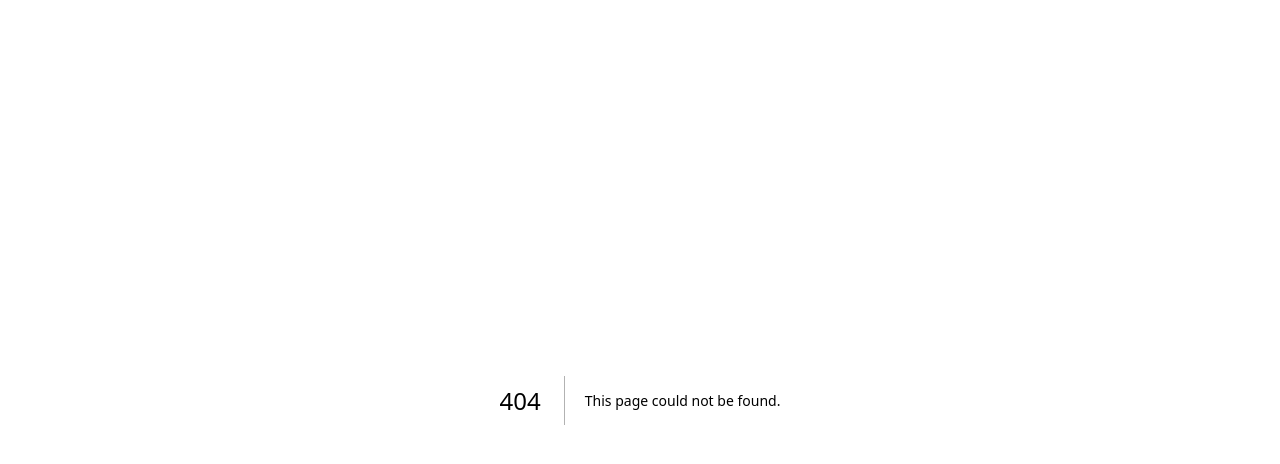
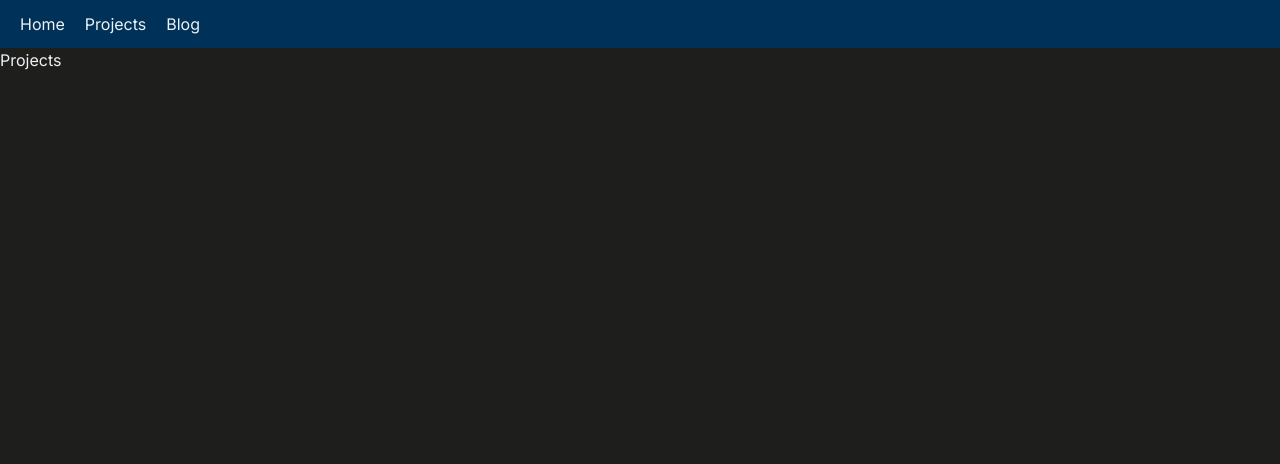
Before and after one commit to bgandy94/personal-website, a Next.js app: page /projects in a window 1280 px wide. Before the commit this address had no page. Shown: the top 464 px of the page. Built offline with nearby package versions, Linux system fonts and the light colour scheme.

Commit message:
getting started on home page

```diff
--- a/app/globals.css
+++ b/app/globals.css
@@ -16,15 +16,6 @@
   }
 }
 
-body {
-  color: rgb(var(--foreground-rgb));
-  background: linear-gradient(
-      to bottom,
-      transparent,
-      rgb(var(--background-end-rgb))
-    )
-    rgb(var(--background-start-rgb));
-}
 
 @layer utilities {
   .text-balance {
--- a/app/layout.tsx
+++ b/app/layout.tsx
@@ -1,3 +1,4 @@
+import Link from "next/link";
 import type { Metadata } from "next";
 import { Inter } from "next/font/google";
 import "./globals.css";
@@ -9,6 +10,26 @@ export const metadata: Metadata = {
   description: "Generated by create next app",
 };
 
+const Nav = () => {
+  return (
+    <header className="bg-primary h-[3rem] text flex-row flex">
+      {[
+        ["Home", "/"],
+        ["Projects", "/projects"],
+        ["Blog", "/blog"],
+      ].map(([title, path]) => (
+        <Link
+          key={title}
+          className="hover:font-bold cursor-pointer h-full ml-5 leading-[3rem]"
+          href={path}
+        >
+          {title}
+        </Link>
+      ))}
+    </header>
+  );
+};
+
 export default function RootLayout({
   children,
 }: Readonly<{
@@ -16,7 +37,11 @@ export default function RootLayout({
 }>) {
   return (
     <html lang="en">
-      <body className={inter.className}>{children}</body>
+      <body className={inter.className + " bg-background text-primary"}>
+        <Nav />
+
+        {children}
+      </body>
     </html>
   );
 }
--- a/app/page.tsx
+++ b/app/page.tsx
@@ -1,113 +1,50 @@
 import Image from "next/image";
-
+import Link from "next/link";
 export default function Home() {
   return (
-    <main className="flex min-h-screen flex-col items-center justify-between p-24">
-      <div className="z-10 max-w-5xl w-full items-center justify-between font-mono text-sm lg:flex">
-        <p className="fixed left-0 top-0 flex w-full justify-center border-b border-gray-300 bg-gradient-to-b from-zinc-200 pb-6 pt-8 backdrop-blur-2xl dark:border-neutral-800 dark:bg-zinc-800/30 dark:from-inherit lg:static lg:w-auto  lg:rounded-xl lg:border lg:bg-gray-200 lg:p-4 lg:dark:bg-zinc-800/30">
-          Get started by editing&nbsp;
-          <code className="font-mono font-bold">app/page.tsx</code>
-        </p>
-        <div className="fixed bottom-0 left-0 flex h-48 w-full items-end justify-center bg-gradient-to-t from-white via-white dark:from-black dark:via-black lg:static lg:h-auto lg:w-auto lg:bg-none">
-          <a
-            className="pointer-events-none flex place-items-center gap-2 p-8 lg:pointer-events-auto lg:p-0"
-            href="https://vercel.com?utm_source=create-next-app&utm_medium=appdir-template&utm_campaign=create-next-app"
-            target="_blank"
-            rel="noopener noreferrer"
-          >
-            By{" "}
-            <Image
-              src="/vercel.svg"
-              alt="Vercel Logo"
-              className="dark:invert"
-              width={100}
-              height={24}
-              priority
-            />
-          </a>
-        </div>
-      </div>
+    <main className="h-screen flex items-center flex-col color-primary px-16">
+      <Image
+        src="/fam-pic.svg"
+        alt="family picture"
+        className="rounded-[50rem]"
+        width={400}
+        height={400}
+      />
+      <h1 className="text-4xl mb-4">Hi, I&apos;m Brandon.</h1>
+      <p>
+        As you can see in the picture above, first and foremost I&apos;m a
+        father and a husband. Elsie and Judd (Judson) are very large parts of my
+        life as you can imagine. Let&apos;s not forget my amazing wife, Kelley,
+        who always keeps me on the straight and narrow. When I&apos;m not
+        chasing my kids around I spend a considerable amount of time tinkering,
+        see my{" "}
+        <Link href="/projects" className="underline">
+          projects page
+        </Link>{" "}
+        to see what I&apos;ve been up to! As a family, we&apos;ve amassed a
+        small portfolio of long-term rental properties here in Oklahoma. Given
+        we self-manage our rentals, I still tend to attempt to perform as much
+        of the maintenance and repairs I can with my own mental health in mind.
+      </p>
 
-      <div className="relative flex place-items-center before:absolute before:h-[300px] before:w-full sm:before:w-[480px] before:-translate-x-1/2 before:rounded-full before:bg-gradient-radial before:from-white before:to-transparent before:blur-2xl before:content-[''] after:absolute after:-z-20 after:h-[180px] after:w-full sm:after:w-[240px] after:translate-x-1/3 after:bg-gradient-conic after:from-sky-200 after:via-blue-200 after:blur-2xl after:content-[''] before:dark:bg-gradient-to-br before:dark:from-transparent before:dark:to-blue-700 before:dark:opacity-10 after:dark:from-sky-900 after:dark:via-[#0141ff] after:dark:opacity-40 before:lg:h-[360px] z-[-1]">
-        <Image
-          className="relative dark:drop-shadow-[0_0_0.3rem_#ffffff70] dark:invert"
-          src="/next.svg"
-          alt="Next.js Logo"
-          width={180}
-          height={37}
-          priority
-        />
-      </div>
-
-      <div className="mb-32 grid text-center lg:max-w-5xl lg:w-full lg:mb-0 lg:grid-cols-4 lg:text-left">
-        <a
-          href="https://nextjs.org/docs?utm_source=create-next-app&utm_medium=appdir-template&utm_campaign=create-next-app"
-          className="group rounded-lg border border-transparent px-5 py-4 transition-colors hover:border-gray-300 hover:bg-gray-100 hover:dark:border-neutral-700 hover:dark:bg-neutral-800/30"
-          target="_blank"
-          rel="noopener noreferrer"
-        >
-          <h2 className={`mb-3 text-2xl font-semibold`}>
-            Docs{" "}
-            <span className="inline-block transition-transform group-hover:translate-x-1 motion-reduce:transform-none">
-              -&gt;
-            </span>
-          </h2>
-          <p className={`m-0 max-w-[30ch] text-sm opacity-50`}>
-            Find in-depth information about Next.js features and API.
-          </p>
-        </a>
-
-        <a
-          href="https://nextjs.org/learn?utm_source=create-next-app&utm_medium=appdir-template-tw&utm_campaign=create-next-app"
-          className="group rounded-lg border border-transparent px-5 py-4 transition-colors hover:border-gray-300 hover:bg-gray-100 hover:dark:border-neutral-700 hover:dark:bg-neutral-800/30"
-          target="_blank"
-          rel="noopener noreferrer"
-        >
-          <h2 className={`mb-3 text-2xl font-semibold`}>
-            Learn{" "}
-            <span className="inline-block transition-transform group-hover:translate-x-1 motion-reduce:transform-none">
-              -&gt;
-            </span>
-          </h2>
-          <p className={`m-0 max-w-[30ch] text-sm opacity-50`}>
-            Learn about Next.js in an interactive course with&nbsp;quizzes!
-          </p>
-        </a>
-
-        <a
-          href="https://vercel.com/templates?framework=next.js&utm_source=create-next-app&utm_medium=appdir-template&utm_campaign=create-next-app"
-          className="group rounded-lg border border-transparent px-5 py-4 transition-colors hover:border-gray-300 hover:bg-gray-100 hover:dark:border-neutral-700 hover:dark:bg-neutral-800/30"
-          target="_blank"
-          rel="noopener noreferrer"
-        >
-          <h2 className={`mb-3 text-2xl font-semibold`}>
-            Templates{" "}
-            <span className="inline-block transition-transform group-hover:translate-x-1 motion-reduce:transform-none">
-              -&gt;
-            </span>
-          </h2>
-          <p className={`m-0 max-w-[30ch] text-sm opacity-50`}>
-            Explore starter templates for Next.js.
-          </p>
-        </a>
-
-        <a
-          href="https://vercel.com/new?utm_source=create-next-app&utm_medium=appdir-template&utm_campaign=create-next-app"
-          className="group rounded-lg border border-transparent px-5 py-4 transition-colors hover:border-gray-300 hover:bg-gray-100 hover:dark:border-neutral-700 hover:dark:bg-neutral-800/30"
-          target="_blank"
-          rel="noopener noreferrer"
-        >
-          <h2 className={`mb-3 text-2xl font-semibold`}>
-            Deploy{" "}
-            <span className="inline-block transition-transform group-hover:translate-x-1 motion-reduce:transform-none">
-              -&gt;
-            </span>
-          </h2>
-          <p className={`m-0 max-w-[30ch] text-sm opacity-50 text-balance`}>
-            Instantly deploy your Next.js site to a shareable URL with Vercel.
-          </p>
-        </a>
-      </div>
+      {/* <h1 className="text-4xl mt-8">Interests</h1>
+      <div className="flex flex-1">
+        <ul>
+          <li>Software</li>
+          <li>Real Estate Investing</li>
+          <li>Tinkering</li>
+          <li>Home Renovation/Repair</li>
+          <li>Carpentry</li>
+        </ul>
+        <div className="flex flex-1" />
+        <ul>
+          <li>Software</li>
+          <li>Real Estate Investing</li>
+          <li>Tinkering</li>
+          <li>Home Renovation/Repair</li>
+          <li>Carpentry</li>
+        </ul>
+      </div> */}
     </main>
   );
 }
--- /dev/null
+++ b/app/projects/page.tsx
@@ -0,0 +1,9 @@
+import React from "react";
+
+export default function Projects() {
+  return (
+    <main className="bg-background h-screen">
+      <h1>Projects</h1>
+    </main>
+  );
+}
--- a/tailwind.config.ts
+++ b/tailwind.config.ts
@@ -7,12 +7,13 @@ const config: Config = {
     "./app/**/*.{js,ts,jsx,tsx,mdx}",
   ],
   theme: {
-    extend: {
-      backgroundImage: {
-        "gradient-radial": "radial-gradient(var(--tw-gradient-stops))",
-        "gradient-conic":
-          "conic-gradient(from 180deg at 50% 50%, var(--tw-gradient-stops))",
-      },
+    colors: {
+      primary: "#003159",
+      white: "#fff",
+      background: "#1E1E1D",
+    },
+    textColor: {
+      primary: "#EDF2F4",
     },
   },
   plugins: [],
```
Also changed, not shown: public/fam-pic.jpg (added), public/fam-pic.svg (added).
